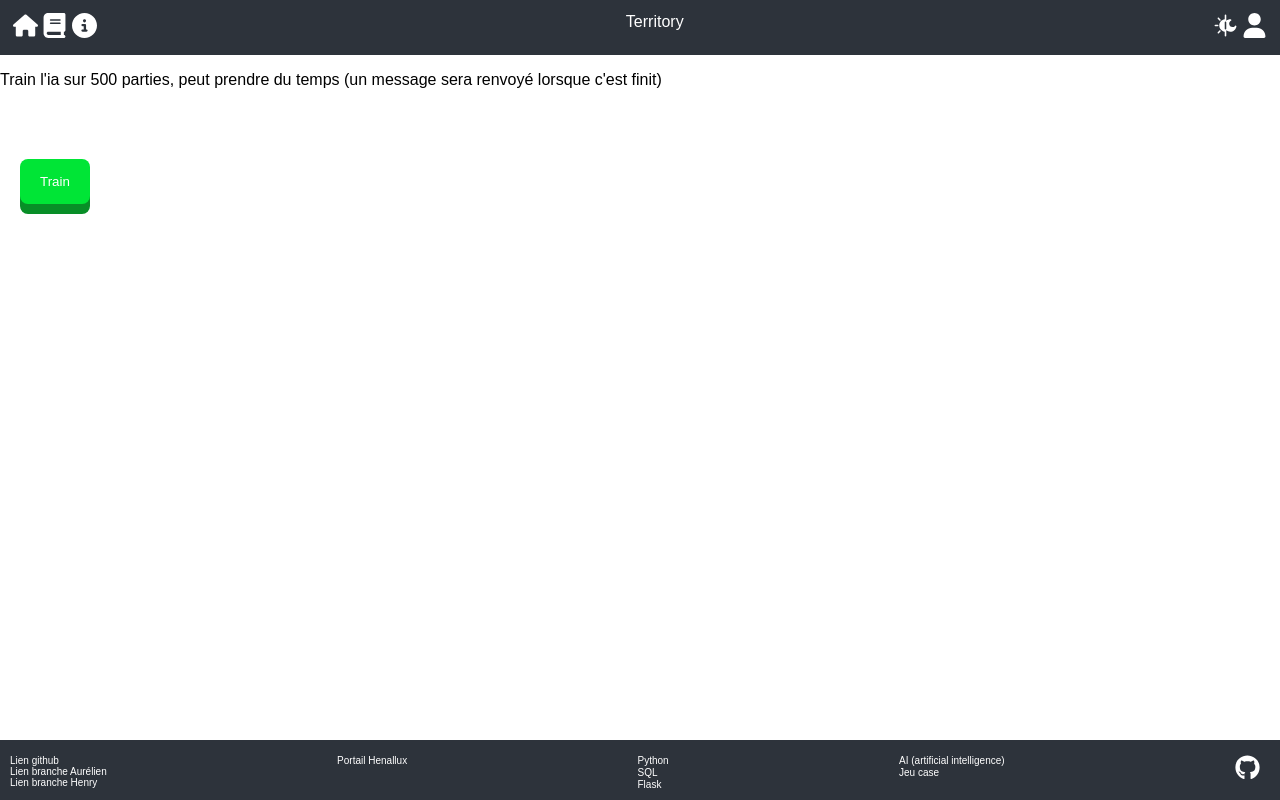
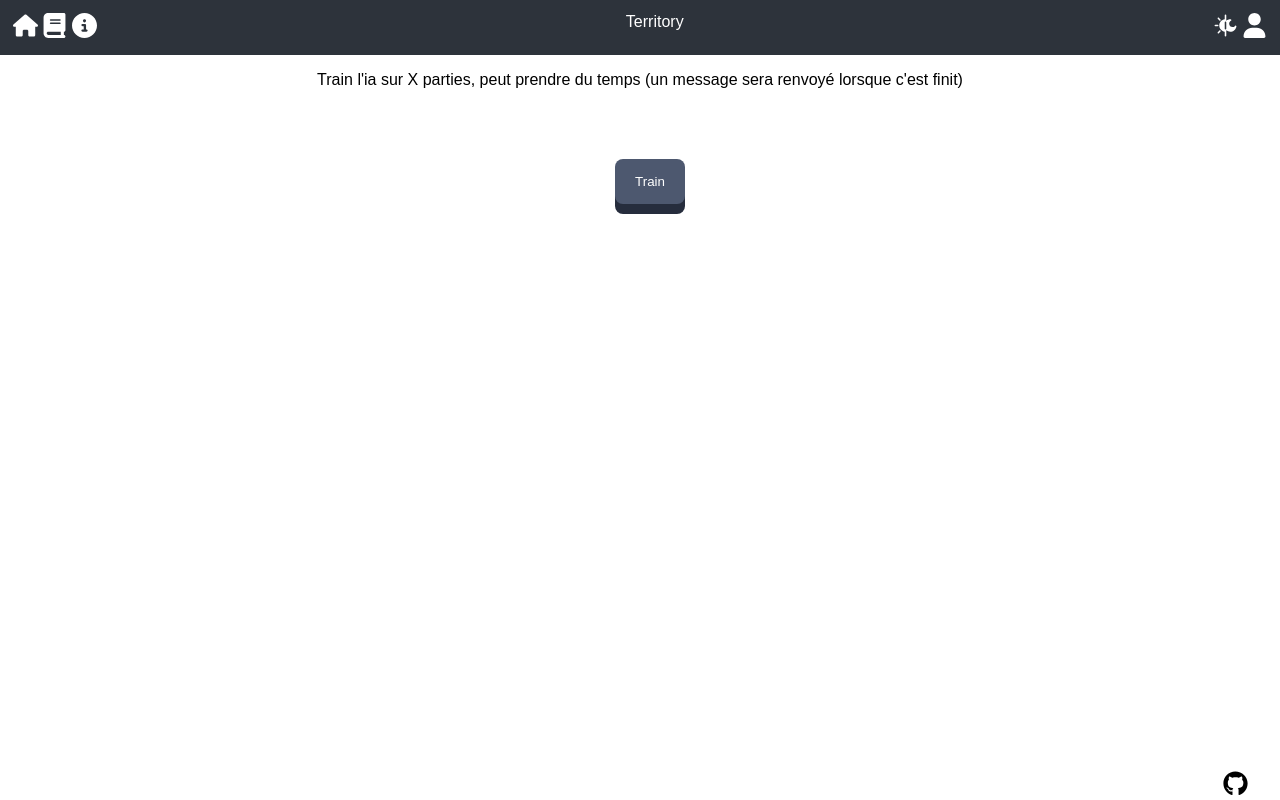
Before and after one commit to YRNEHENRY/AI_Project, a Flask app: page /train/ in a window 1280 px wide. Run offline with Flask 2, Linux system fonts and the light colour scheme; tables that the repository leaves empty hold one stand-in row (values such as "Sample post").

Commit message:
Update design

```diff
--- a/game_app/static/styleWhite.css
+++ b/game_app/static/styleWhite.css
@@ -3,9 +3,21 @@
 }
 
 
-nav, footer{
+nav{
     color:white;
     background-color: #2d333b;
+}
+
+.mainDiv{
+    display: flex;
+    flex-direction: column;
+    align-items: center;
+}
+
+.buttonDiv {
+    display: flex;
+    justify-content: center;
+    align-items: center;
 }
 
 nav{
@@ -17,33 +29,10 @@ nav{
 
 footer{
     position:absolute;
-    bottom:0;
-    width:100%;
-    padding-top:15px;
-    padding-bottom: 25px;
-    height:20px;
-    font-size: x-small;
-    display: flex;
+    bottom: 0;
+    right: 0;
 }
 
-footer > div{
-    flex-grow: 1;
-
-}
-
-#div1Footer{
-    padding-left: 10px;
-}
-
-footer a{
-    color:white;
-    text-decoration: none;
-}
-
-#div3Footer > p, #div4Footer > p{
-    margin-top: 0px;
-    margin-bottom: 1px;
-}
 
 #navButtons{
     flex-grow: 1;
@@ -95,7 +84,12 @@ body{
 }
 
 .github_svg {
+    fill: black;
     padding-right: 2em;
+}
+
+.github_svg:hover {
+    fill: gray;
 }
 
 /* btn */
@@ -109,7 +103,7 @@ a:visited{
     color: white;
 }
 .btn {
-    background-color: #00e536;
+    background-color: #4d586f;
     color: white;
     border: none;
     cursor: pointer;
@@ -117,13 +111,13 @@ a:visited{
     margin-top: 3.375rem;
     padding: 15px 20px;
     border-radius: .5rem;
-    box-shadow: 0px 10px 0px 0px #088e27;
+    box-shadow: 0px 10px 0px 0px #262d3d;
 }
 
 .btn:active {
     transform: translateY(5px);
-    box-shadow: 0px 7px 0px 0px #008751;
-    background: #088e27;
+    box-shadow: 0px 7px 0px 0px #15171f;
+    background: linear-gradient(90deg, rgb(24, 29, 39) 0%, rgb(37, 44, 60) 14.06%, rgb(37, 45, 61) 83.85%, rgb(20, 24, 32) 100%);
 }
 
 /* table */
@@ -156,3 +150,12 @@ th{
 .player2{
     background-color: red;
 }
+
+.container{
+    display: flex;
+}
+
+.game-board {
+    margin-left: auto;
+    margin-right: auto;
+}
--- a/game_app/templates/base.html
+++ b/game_app/templates/base.html
@@ -56,28 +56,13 @@
     {% block content %}{% endblock %}
 
     <footer>
-        <div id="div1Footer">
-            <a href="https://github.com/YRNEHENRY/AI_Project">Lien github</a><br>
-            <a href="https://github.com/YRNEHENRY/AI_Project/tree/draw_aurelien">Lien branche Aurélien</a><br>
-            <a href="https://github.com/YRNEHENRY/AI_Project/tree/draw_henry">Lien branche Henry</a>
+        <div class="github">
+            <a href="https://github.com/YRNEHENRY/AI_Project" class="github" target="_blank" rel="noreferrer">
+                <svg class="icon_svg github_svg" xmlns="http://www.w3.org/2000/svg" viewBox="0 0 496 512">
+                    <path d="M165.9 397.4c0 2-2.3 3.6-5.2 3.6-3.3.3-5.6-1.3-5.6-3.6 0-2 2.3-3.6 5.2-3.6 3-.3 5.6 1.3 5.6 3.6zm-31.1-4.5c-.7 2 1.3 4.3 4.3 4.9 2.6 1 5.6 0 6.2-2s-1.3-4.3-4.3-5.2c-2.6-.7-5.5.3-6.2 2.3zm44.2-1.7c-2.9.7-4.9 2.6-4.6 4.9.3 2 2.9 3.3 5.9 2.6 2.9-.7 4.9-2.6 4.6-4.6-.3-1.9-3-3.2-5.9-2.9zM244.8 8C106.1 8 0 113.3 0 252c0 110.9 69.8 205.8 169.5 239.2 12.8 2.3 17.3-5.6 17.3-12.1 0-6.2-.3-40.4-.3-61.4 0 0-70 15-84.7-29.8 0 0-11.4-29.1-27.8-36.6 0 0-22.9-15.7 1.6-15.4 0 0 24.9 2 38.6 25.8 21.9 38.6 58.6 27.5 72.9 20.9 2.3-16 8.8-27.1 16-33.7-55.9-6.2-112.3-14.3-112.3-110.5 0-27.5 7.6-41.3 23.6-58.9-2.6-6.5-11.1-33.3 2.6-67.9 20.9-6.5 69 27 69 27 20-5.6 41.5-8.5 62.8-8.5s42.8 2.9 62.8 8.5c0 0 48.1-33.6 69-27 13.7 34.7 5.2 61.4 2.6 67.9 16 17.7 25.8 31.5 25.8 58.9 0 96.5-58.9 104.2-114.8 110.5 9.2 7.9 17 22.9 17 46.4 0 33.7-.3 75.4-.3 83.6 0 6.5 4.6 14.4 17.3 12.1C428.2 457.8 496 362.9 496 252 496 113.3 383.5 8 244.8 8zM97.2 352.9c-1.3 1-1 3.3.7 5.2 1.6 1.6 3.9 2.3 5.2 1 1.3-1 1-3.3-.7-5.2-1.6-1.6-3.9-2.3-5.2-1zm-10.8-8.1c-.7 1.3.3 2.9 2.3 3.9 1.6 1 3.6.7 4.3-.7.7-1.3-.3-2.9-2.3-3.9-2-.6-3.6-.3-4.3.7zm32.4 35.6c-1.6 1.3-1 4.3 1.3 6.2 2.3 2.3 5.2 2.6 6.5 1 1.3-1.3.7-4.3-1.3-6.2-2.2-2.3-5.2-2.6-6.5-1zm-11.4-14.7c-1.6 1-1.6 3.6 0 5.9 1.6 2.3 4.3 3.3 5.6 2.3 1.6-1.3 1.6-3.9 0-6.2-1.4-2.3-4-3.3-5.6-2z"/>
+                </svg>
+            </a>
         </div>
-        <div id="div2Footer">
-            <a href="https://portail.henallux.be/">Portail Henallux</a><br>
-        </div>
-        <div id="div3Footer">
-            <p>Python</p>
-            <p>SQL</p>
-            <p>Flask</p>
-        </div>
-        <div id="div4Footer">
-            <p>AI (artificial intelligence)</p>
-            <p>Jeu case</p>
-        </div>
-        <a href="https://github.com/YRNEHENRY/AI_Project" class="github" target="_blank" rel="noreferrer">
-            <svg class="icon_svg github_svg" xmlns="http://www.w3.org/2000/svg" viewBox="0 0 496 512">
-                <path d="M165.9 397.4c0 2-2.3 3.6-5.2 3.6-3.3.3-5.6-1.3-5.6-3.6 0-2 2.3-3.6 5.2-3.6 3-.3 5.6 1.3 5.6 3.6zm-31.1-4.5c-.7 2 1.3 4.3 4.3 4.9 2.6 1 5.6 0 6.2-2s-1.3-4.3-4.3-5.2c-2.6-.7-5.5.3-6.2 2.3zm44.2-1.7c-2.9.7-4.9 2.6-4.6 4.9.3 2 2.9 3.3 5.9 2.6 2.9-.7 4.9-2.6 4.6-4.6-.3-1.9-3-3.2-5.9-2.9zM244.8 8C106.1 8 0 113.3 0 252c0 110.9 69.8 205.8 169.5 239.2 12.8 2.3 17.3-5.6 17.3-12.1 0-6.2-.3-40.4-.3-61.4 0 0-70 15-84.7-29.8 0 0-11.4-29.1-27.8-36.6 0 0-22.9-15.7 1.6-15.4 0 0 24.9 2 38.6 25.8 21.9 38.6 58.6 27.5 72.9 20.9 2.3-16 8.8-27.1 16-33.7-55.9-6.2-112.3-14.3-112.3-110.5 0-27.5 7.6-41.3 23.6-58.9-2.6-6.5-11.1-33.3 2.6-67.9 20.9-6.5 69 27 69 27 20-5.6 41.5-8.5 62.8-8.5s42.8 2.9 62.8 8.5c0 0 48.1-33.6 69-27 13.7 34.7 5.2 61.4 2.6 67.9 16 17.7 25.8 31.5 25.8 58.9 0 96.5-58.9 104.2-114.8 110.5 9.2 7.9 17 22.9 17 46.4 0 33.7-.3 75.4-.3 83.6 0 6.5 4.6 14.4 17.3 12.1C428.2 457.8 496 362.9 496 252 496 113.3 383.5 8 244.8 8zM97.2 352.9c-1.3 1-1 3.3.7 5.2 1.6 1.6 3.9 2.3 5.2 1 1.3-1 1-3.3-.7-5.2-1.6-1.6-3.9-2.3-5.2-1zm-10.8-8.1c-.7 1.3.3 2.9 2.3 3.9 1.6 1 3.6.7 4.3-.7.7-1.3-.3-2.9-2.3-3.9-2-.6-3.6-.3-4.3.7zm32.4 35.6c-1.6 1.3-1 4.3 1.3 6.2 2.3 2.3 5.2 2.6 6.5 1 1.3-1.3.7-4.3-1.3-6.2-2.2-2.3-5.2-2.6-6.5-1zm-11.4-14.7c-1.6 1-1.6 3.6 0 5.9 1.6 2.3 4.3 3.3 5.6 2.3 1.6-1.3 1.6-3.9 0-6.2-1.4-2.3-4-3.3-5.6-2z"/>
-            </svg>
-        </a>
     </footer>
 
 </body>
--- a/game_app/templates/train.html
+++ b/game_app/templates/train.html
@@ -2,11 +2,12 @@
 
 {% block content %}
 
-<p>Train l'ia sur 500 parties, peut prendre du temps (un message sera renvoyé lorsque c'est finit)</p>
 
-<div id="buttonDiv">
-
-    <button class="btn" onclick="train()">Train</a></button>
+<div class="mainDiv">
+    <p>Train l'ia sur X parties, peut prendre du temps (un message sera renvoyé lorsque c'est finit)</p>
+    <div id="buttonDiv">
+        <button class="btn" onclick="train()">Train</a></button>
+    </div>
 </div>
 
 {% endblock %}
```
Also changed, not shown: game_app/static/jsBase.js (+0 -7 lines), game_app/static/styleDark.css (+20 -34 lines), game_app/templates/index.html (+7 -23 lines), game_app/static/style.css (deleted).
